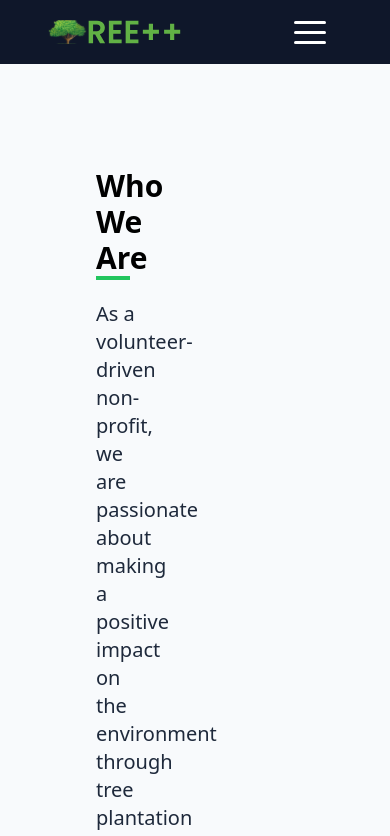
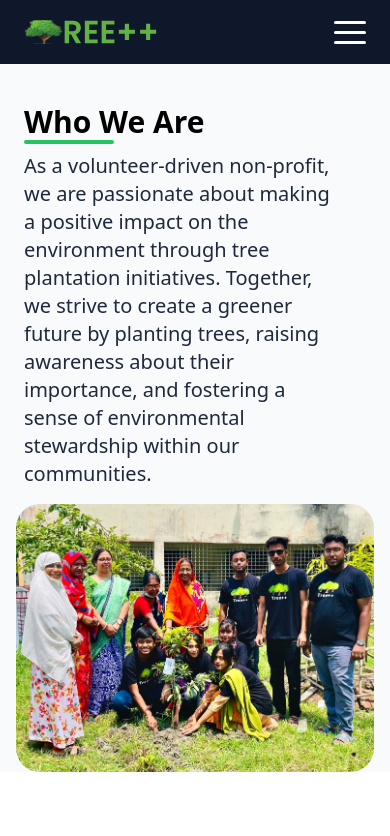
Before and after one commit to tree-pp/TreePP, a Next.js app: page / in a window 390 px wide. Shown: the top 836 px of the page. Built offline with nearby package versions, Linux system fonts and the light colour scheme.

Commit message:
made 'Who we are' section responsive

```diff
--- a/package.json
+++ b/package.json
@@ -26,6 +26,7 @@
 		"react-dom": "18.2.0",
 		"react-icons": "^4.10.1",
 		"tailwindcss": "3.3.3",
+		"taos": "^1.0.5",
 		"typescript": "5.1.6"
 	},
 	"devDependencies": {
--- a/src/components/Navbar.tsx
+++ b/src/components/Navbar.tsx
@@ -13,13 +13,12 @@ export default function Navbar() {
   const [isNavOpen, setIsNavOpen] = useState(false); // initiate isNavOpen state with false
 
   return (
-    <div className="pr-14 pl-12 py-2 bg-slate-900 gap-y-8 md:gap-y-0 flex items-center justify-between font-bold">
+    <div className="pr-4 lg:pr-14 pl-6 lg:pl-12 py-2 bg-slate-900 gap-y-8 lg:gap-y-0 flex items-center justify-between font-bold">
     <Image
         alt="TreePP Logo"
         width={135}
         height={54}
         src="/homepage_logo.svg" />
-
       <nav>
         <section className="MOBILE-MENU flex lg:hidden">
 
@@ -32,18 +31,18 @@ export default function Navbar() {
           }} />
           <div className={isNavOpen ? "showMenuNav" : "hideMenuNav"} >
             <ul className="MENU-LINK-MOBILE-OPEN flex flex-col items-center justify-between min-h-[250px]">
-              <li className="uppercase tracking-widest text-black text-xs border-b-2 transition duration-500 border-transparent hover:text-green-400 hover:border-green-500"
+              <li className="uppercase tracking-widest font-normal text-black text-xl border-b-2 transition duration-500 border-transparent hover:text-green-400 hover:border-green-500"
        >
                 <a href="/mission">Mission</a>
               </li>
-              <li className="uppercase tracking-widest text-xs text-black border-b-2 transition duration-500 border-transparent hover:text-green-400 hover:border-green-500">
+              <li className="uppercase tracking-widest font-normal text-xl text-black border-b-2 transition duration-500 border-transparent hover:text-green-400 hover:border-green-500">
                 <a href="/vision">Vision</a>
               </li>
-              <li className="uppercase tracking-widest text-black text-xs border-b-2 transition duration-500 border-transparent hover:text-green-400 hover:border-green-500">
+              <li className="uppercase tracking-widest font-normal text-black text-xl border-b-2 transition duration-500 border-transparent hover:text-green-400 hover:border-green-500">
 
                 <a href="/team">Team</a>
               </li>
-              <li className="uppercase tracking-widest text-xs text-slate-800 hover:text-white bg-green-400 hover:bg-green-700 px-6 py-2 rounded-full transition duration-500">
+              <li className="uppercase tracking-widest font-normal text-xl text-slate-800 hover:text-white bg-green-400 hover:bg-green-700 px-6 py-2 rounded-full transition duration-500">
 
                 <a href="/join">Join</a>
               </li>
--- a/src/components/WhoWeAre.tsx
+++ b/src/components/WhoWeAre.tsx
@@ -3,13 +3,13 @@ import Image from "next/image";
 
 const WhoWeAre = () => {
   return (
-    <div className="flex flex-row bg-slate-50 items-center py-10">
-      <div className="w-2/5 py-16 pl-24">
+    <div className="flex flex-col md:flex-row bg-slate-50 items-center md:py-10">
+      <div className="md:w-1/2 pt-10 pb-4 md:py-10 md:pl-20 pl-6 md:order-1 mr-4 md:mr-20">
         <h1 className="text-3xl font-bold text-black relative inline-block">
           Who We Are
-          <div className="absolute bottom-0 left-0 w-1/2 h-1 bg-green-500 transform translate-y-1"></div>
+          <div className="absolute bottom-0 left-0 w-1/2 h-1 bg-green-500 transform rounded-lg translate-y-1"></div>
         </h1>
-        <p className="mt-6 text-xl font-light text-slate-800">
+        <p className="tracking-normal mt-3 text-xl font-light text-slate-800 mr-10">
           As a volunteer-driven non-profit, we are passionate about making a
           positive impact on the environment through tree plantation
           initiatives. Together, we strive to create a greener future by
@@ -17,15 +17,19 @@ const WhoWeAre = () => {
           fostering a sense of environmental stewardship within our communities.
         </p>
       </div>
-      <div className="w-3/5 pr-24 py-10 flex justify-end">
+      <div className="md:w-2/5 pr-4 md:pr-6 md:pt-10 pl-4 md:flex md:justify-end md:order-2">
         <Image
           className="rounded-3xl"
           src="/WhoWeAre.jpeg"
           alt="Who We Are"
-          width={0}
-          height={0}
-          sizes="100vw"
-          style={{ width: "65%", height: "auto" }} // optional
+          layout="responsive"
+          width={300}
+          height={200}
+          sizes="
+            (max-width: 320px) 100vw,
+            (max-width: 768px) 70vw,
+            60vw
+          "
         />
       </div>
     </div>
```
Also changed, not shown: 1 other file (tests, documents, lock files or other folders).
